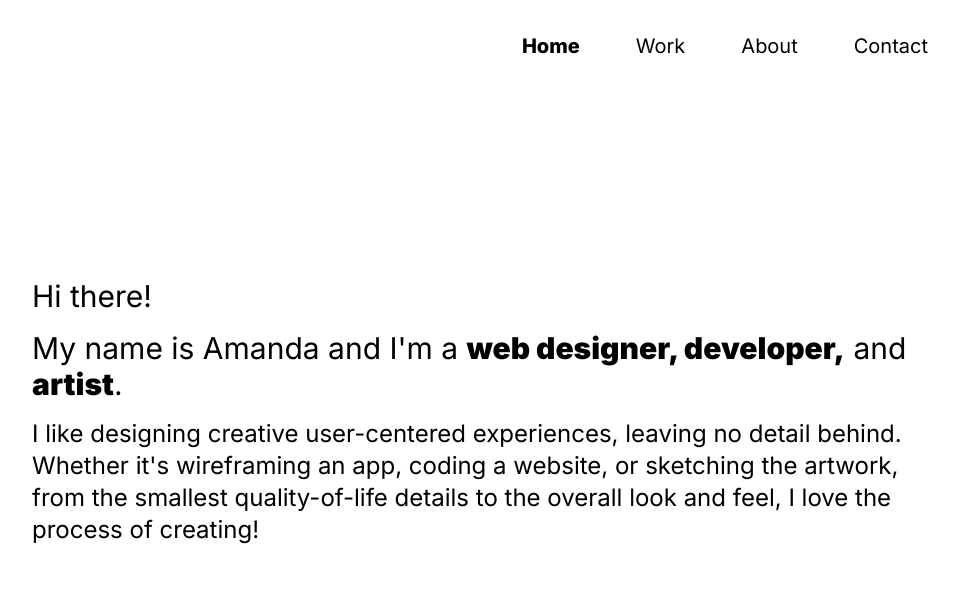
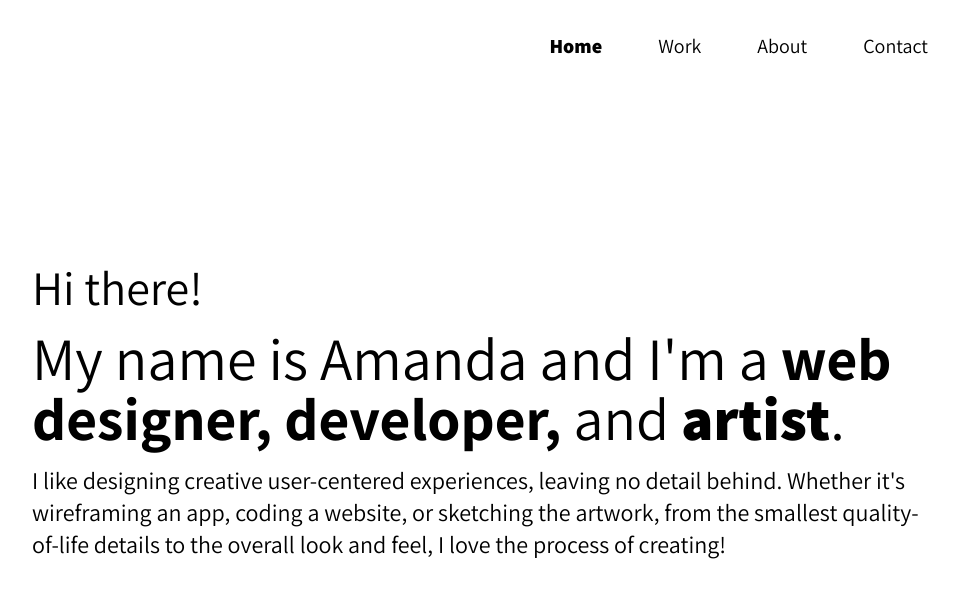
Before and after one commit to aescaba/portfolio, a Next.js app: page / in a window 1280 px wide. Shown: the top 598 px of the page, without its empty margins (160-1119 px from the left). Built offline with nearby package versions, Linux system fonts and the light colour scheme.

Commit message:
change fonts

```diff
--- a/components/layout.js
+++ b/components/layout.js
@@ -11,7 +11,7 @@ export default function Layout({ children }) {
             <link rel="icon" href="/favicon.ico" />
         </Head>
 
-        <div class="mx-10 md:mx-24 lg:mx-32 xl:mx-48 2xl:mx-80 font-Inter">
+        <div class="mx-10 md:mx-24 lg:mx-32 xl:mx-48 2xl:mx-80 font-Assistant ">
             <div class="my-8">
                 <Navbar/>
             </div>
--- a/pages/_document.js
+++ b/pages/_document.js
@@ -21,7 +21,11 @@ import Document, {
           <Head>
           <link href="https://fonts.googleapis.com/css2?family=Barlow" rel="stylesheet" />
           <link href="https://fonts.googleapis.com/css2?family=Inter:wght@100;200;300;400;500;600;700;800;900&display=swap" rel="stylesheet"/>
-
+          <link href="https://fonts.googleapis.com/css2?family=Manrope:wght@200;300;400;500;600;700;800&display=swap" rel="stylesheet"/>
+          <link href="https://fonts.googleapis.com/css2?family=Jost:ital,wght@0,200;0,300;0,400;0,500;0,600;0,700;1,200;1,300;1,400;1,500;1,600;1,700&display=swap" rel="stylesheet"/>
+          <link href="https://fonts.googleapis.com/css2?family=Sarabun:ital,wght@0,100;0,200;0,300;0,400;0,500;0,600;0,700;0,800;1,100;1,200;1,300;1,400;1,500;1,600;1,700;1,800&display=swap" rel="stylesheet"/>
+          <link href="https://fonts.googleapis.com/css2?family=Mulish:ital,wght@0,200;0,300;0,400;0,500;0,600;0,700;0,800;0,900;1,200;1,300;1,400;1,500;1,600;1,700;1,800&display=swap" rel="stylesheet"/>
+          <link href="https://fonts.googleapis.com/css2?family=Assistant:wght@200;300;400;500;600;700;800&display=swap" rel="stylesheet"/>
           </Head>
           <body>
             <Main />
--- a/pages/index.js
+++ b/pages/index.js
@@ -5,11 +5,11 @@ export default function Home() {
     // <div className={styles.container}>
 
   <div class="h-[80vh] grid content-center space-y-4">
-        <h1 class="text-3xl">
+        <h1 class="text-5xl">
           Hi there!
         </h1>
-        <h1 class="text-3xl">
-          My name is Amanda and I'm a <span class="font-black">web designer, developer,</span> and <span class="font-black">artist</span>.
+        <h1 class="text-6xl">
+          My name is Amanda and I'm a <span class="font-bold">web designer, developer,</span> and <span class="font-extrabold">artist</span>.
         </h1>
         <h2 class="text-2xl">
           I like designing creative user-centered experiences, leaving no detail behind. Whether it's wireframing an app,
--- a/tailwind.config.js
+++ b/tailwind.config.js
@@ -13,6 +13,9 @@ module.exports = {
       fontFamily: {
         "Barlow": ["Barlow", ...defaultTheme.fontFamily.sans],
         "Inter": ["Inter", ...defaultTheme.fontFamily.sans],
+        "Sarabun": ["Sarabun", ...defaultTheme.fontFamily.sans],
+        "Mulish": ["Mulish", ...defaultTheme.fontFamily.sans],
+        "Assistant": ["Assistant", ...defaultTheme.fontFamily.sans]
       },
     },
   },
```
